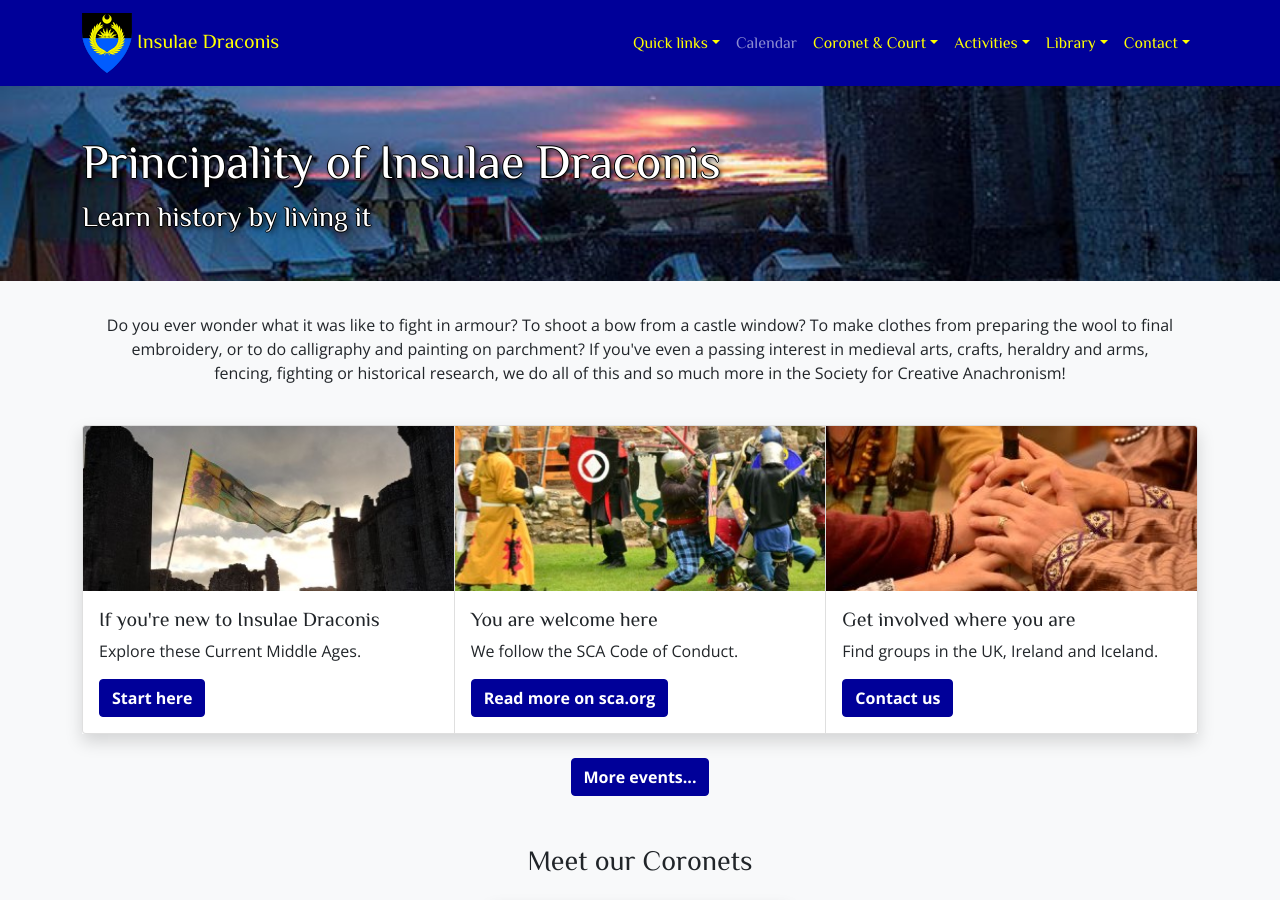
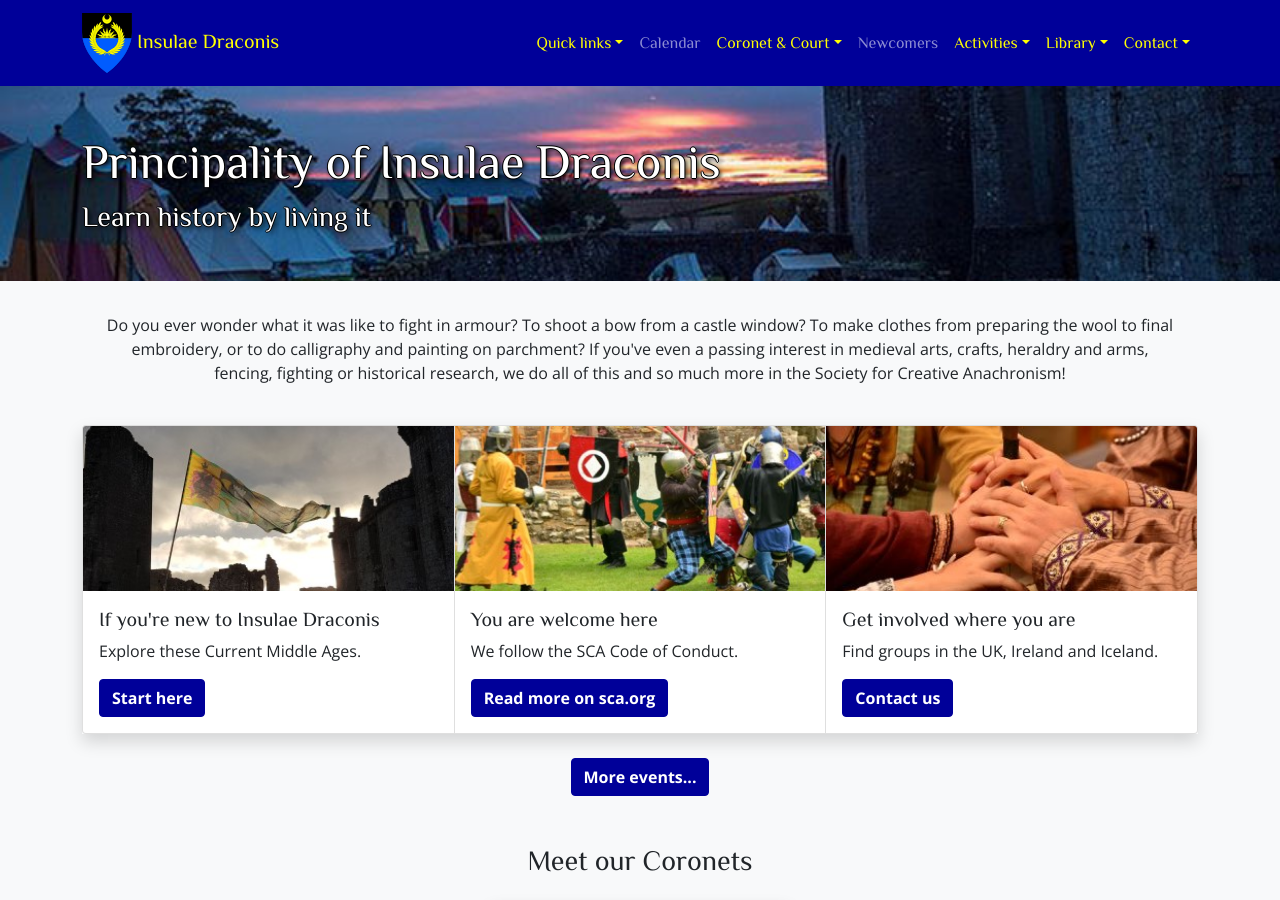
Before and after one commit to drachenwald/insulae-draconis, a Jekyll site: the page built from index.html, in a window 1280 px wide and 900 px high. Built offline with Jekyll 4.4.1, drawn with Linux system fonts in a browser that asks for light colours; comment, search, counter and statistics services are not loaded.

Commit message:
Update nav.yaml

```diff
--- a/_data/nav.yaml
+++ b/_data/nav.yaml
@@ -25,6 +25,8 @@ top:
     - page: Recommend someone for an Award
       url: /coronet/recommend/
 
+- title: Newcomers
+  url: /newcomers/
 
 - title: Activities
   url: /activities/
```
